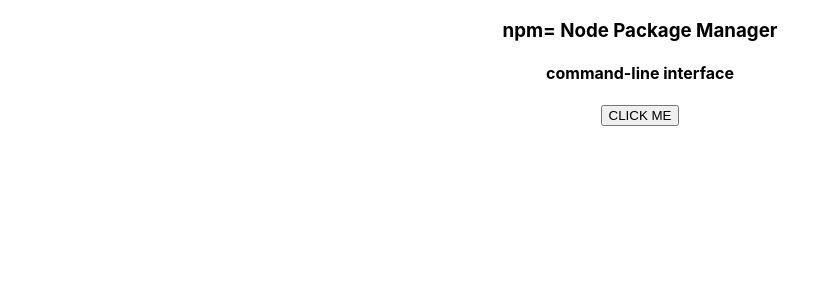
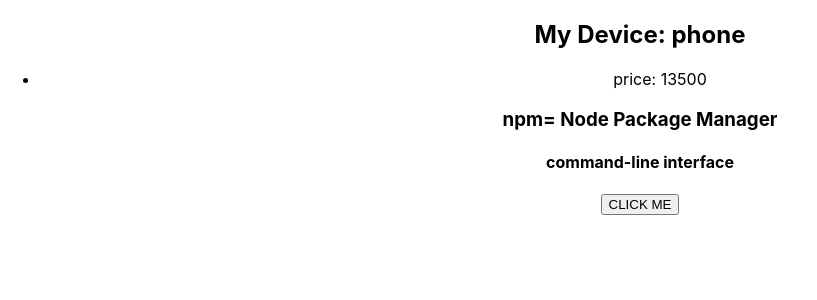
Before and after one commit to mdraselmiah95/understanding-react, a React (Create React App) app: page / in a window 1280 px wide. Shown: the top 300 px of the page, without its empty margins (0-817 px from the left). Built offline with nearby package versions, Linux system fonts and the light colour scheme.

Commit message:
WIP on understanding react

```diff
--- a/src/App.js
+++ b/src/App.js
@@ -1,8 +1,10 @@
 import "./App.css";
+import Device from "./components/Device/Device";
 
 function App() {
   return (
     <div className="App">
+      <Device name="phone" price="13500" />
       <h3>npm= Node Package Manager </h3>
       <h4>command-line interface</h4>
       <button>CLICK ME</button>
--- /dev/null
+++ b/src/components/Config/Config.js
@@ -0,0 +1,13 @@
+import React from "react";
+
+const Config = (props) => {
+  return (
+    <div>
+      <ul>
+        <li>price: {props.price}</li>
+      </ul>
+    </div>
+  );
+};
+
+export default Config;
--- /dev/null
+++ b/src/components/Device/Device.js
@@ -0,0 +1,13 @@
+import React from "react";
+import Config from "../Config/Config";
+
+const Device = (props) => {
+  return (
+    <div>
+      <h2>My Device: {props.name}</h2>
+      <Config price={props.price} />
+    </div>
+  );
+};
+
+export default Device;
```
